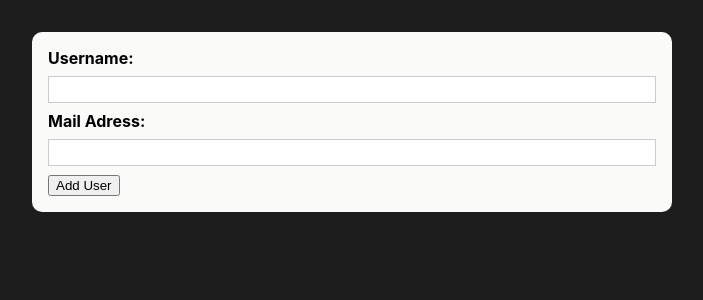
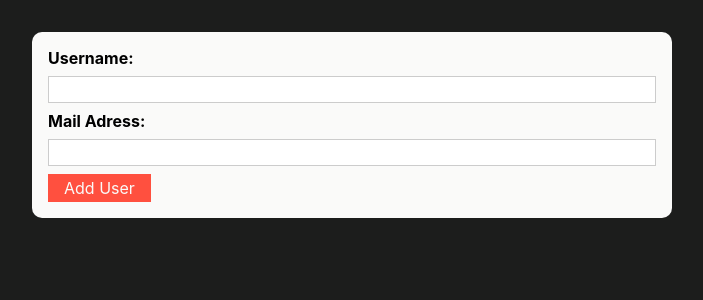
Before and after one commit to tolgahantolu/reactjs-users-list-V2, a React (Create React App) app: page / in a window 1280 px wide. Shown: the top 300 px of the page, without its empty margins (288-991 px from the left). Built offline with nearby package versions, Linux system fonts and the light colour scheme.

Commit message:
Button componenti oluşturuldu stil verildi

```diff
--- /dev/null
+++ b/src/components/UI/Button.js
@@ -0,0 +1,13 @@
+import React from "react";
+
+import classes from "./Button.module.css";
+
+function Button(props) {
+  return (
+    <>
+      <button className={classes.button}>{props.children}</button>
+    </>
+  );
+}
+
+export default Button;
--- /dev/null
+++ b/src/components/UI/Button.module.css
@@ -0,0 +1,17 @@
+.button {
+  font: inherit;
+  border: none;
+  background-color: #ff503f;
+  color: #fafaf9;
+  padding: 0.25rem 1rem;
+  cursor: pointer;
+}
+
+.button:hover,
+.button:active {
+  background-color: #ff503f;
+}
+
+.button:focus {
+  outline: none;
+}
--- a/src/components/Users/AddUser.js
+++ b/src/components/Users/AddUser.js
@@ -1,6 +1,7 @@
 import React from "react";
 
 import Card from "../UI/Card";
+import Button from "../UI/Button";
 import classes from "./AddUser.module.css";
 
 function AddUser(props) {
@@ -18,7 +19,7 @@ function AddUser(props) {
           <label htmlFor="email">Mail Adress: </label>
           <input id="email" type="email" />
 
-          <button>Add User</button>
+          <Button type="submit">Add User</Button>
         </form>
       </Card>
     </>
```
